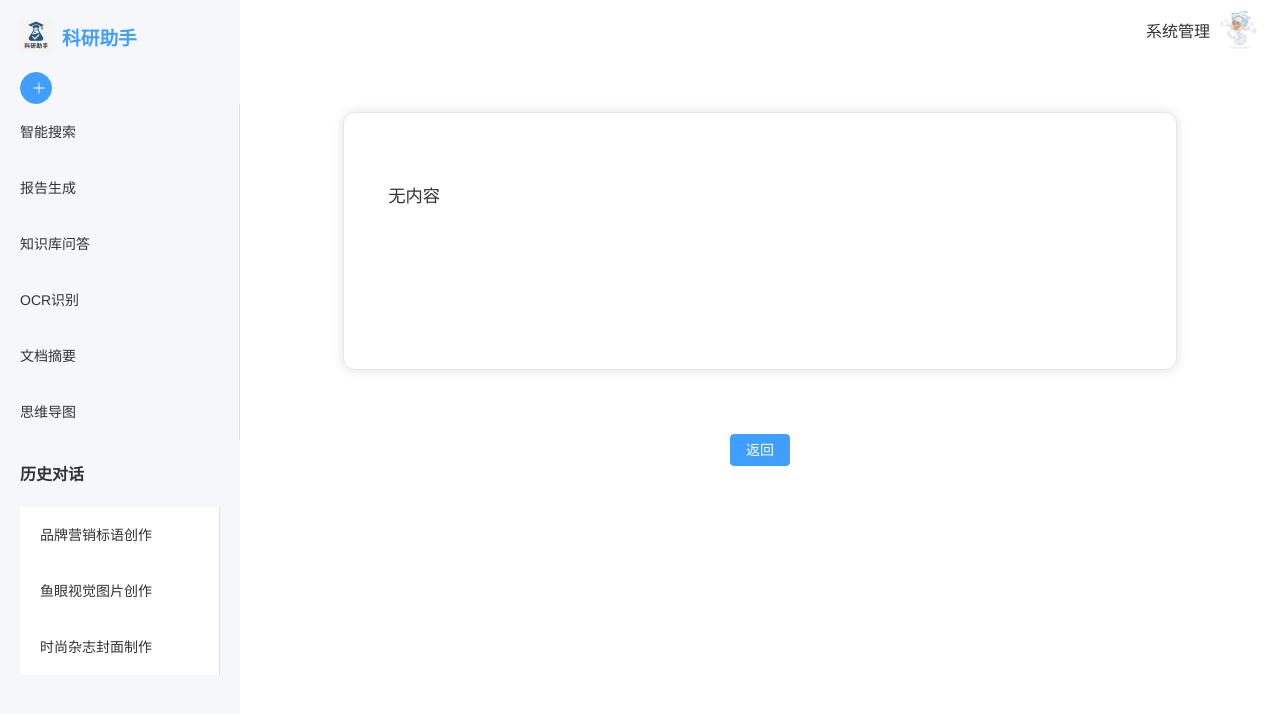
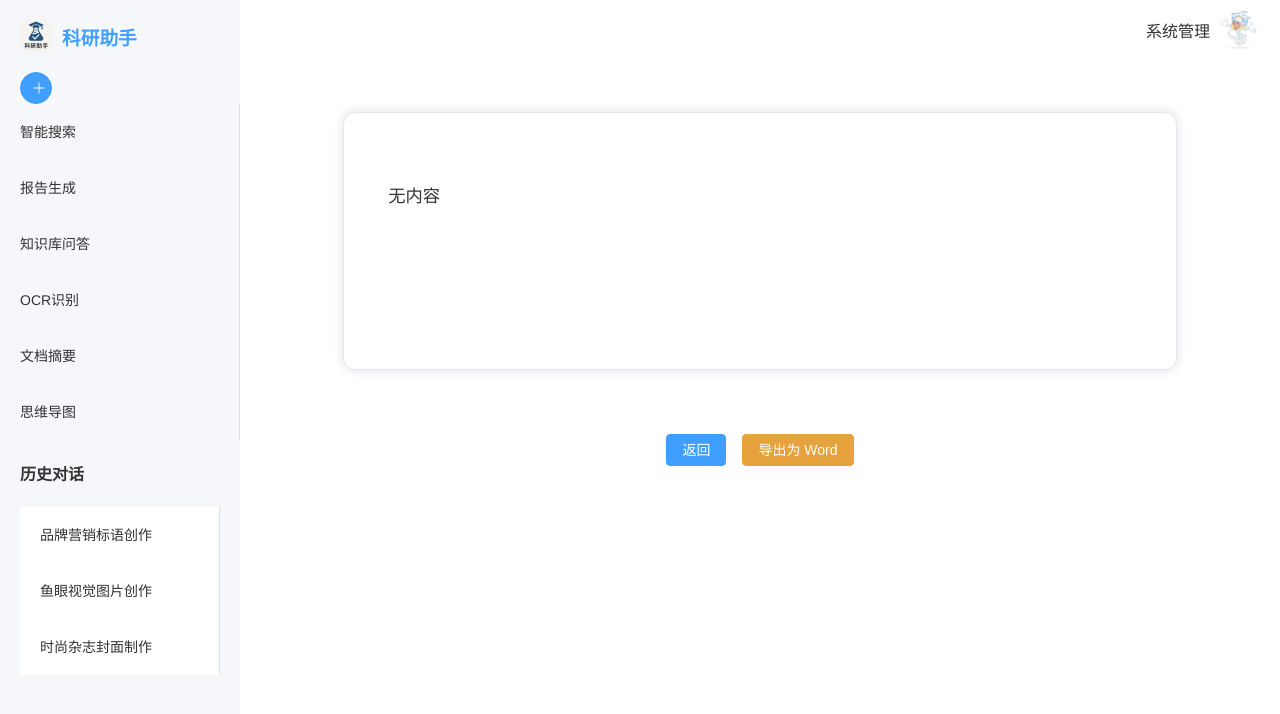
Before and after one commit to Young-2000/vue-scientific-assistant, a Vue app: page /report-result in a window 1280 px wide. Shown: the top 714 px of the page. Built offline with nearby package versions, Linux system fonts and the light colour scheme.

Commit message:
报告生成可以导出报告

```diff
--- a/package.json
+++ b/package.json
@@ -9,9 +9,12 @@
   },
   "dependencies": {
     "core-js": "^3.8.3",
+    "docx": "^9.5.1",
     "dompurify": "^3.2.6",
     "element-plus": "^2.9.10",
+    "file-saver": "^2.0.5",
     "fund": "^1.0.0",
+    "html-docx-js": "^0.3.1",
     "mammoth": "^1.9.1",
     "marked": "^16.0.0",
     "pinia": "^3.0.2",
--- a/src/views/KnowledgeQAResult.vue
+++ b/src/views/KnowledgeQAResult.vue
@@ -164,7 +164,7 @@ import {
 } from '@element-plus/icons-vue';
 import { marked } from 'marked';
 import DOMPurify from 'dompurify';
-import ReferenceDisplay from './ReferenceDisplay.vue';
+import ReferenceDisplay from '../components/ReferenceDisplay.vue';
 
 // 定义props
 const props = defineProps({
--- a/src/views/ReportResult.vue
+++ b/src/views/ReportResult.vue
@@ -9,6 +9,9 @@
           <el-button type="primary" @click="goBack" style="margin-top: 32px;">
             返回
           </el-button>
+          <el-button type="warning" @click="exportDocx" style="margin-top: 32px; margin-left: 16px;">
+            导出为 Word
+          </el-button>
         </div>
       </el-col>
     </el-row>
@@ -19,6 +22,8 @@
 import { useRoute, useRouter } from 'vue-router'
 import { marked } from 'marked'
 import DOMPurify from 'dompurify'
+import htmlDocx from 'html-docx-js/dist/html-docx'
+import { saveAs } from 'file-saver'
 const route = useRoute()
 const router = useRouter()
 const reportRaw = route.query.report || '无内容'
@@ -32,6 +37,27 @@ function renderMarkdown(content) {
 
 function goBack() {
   router.push('/report')
+}
+
+function exportDocx() {
+  // 1. 先把 Markdown 转成 HTML
+  let htmlContent = marked.parse(reportRaw)
+  // 2. 包装成完整 HTML 文档
+  let content = `
+    <!DOCTYPE html>
+    <html>
+      <head>
+        <meta charset="UTF-8">
+      </head>
+      <body>
+        ${htmlContent}
+      </body>
+    </html>
+  `
+  // 3. 转成 docx Blob
+  let converted = htmlDocx.asBlob(content)
+  // 4. 下载
+  saveAs(converted, '报告.docx')
 }
 </script>
 
```
Also changed, not shown: 1 other file (tests, documents, lock files or other folders).
